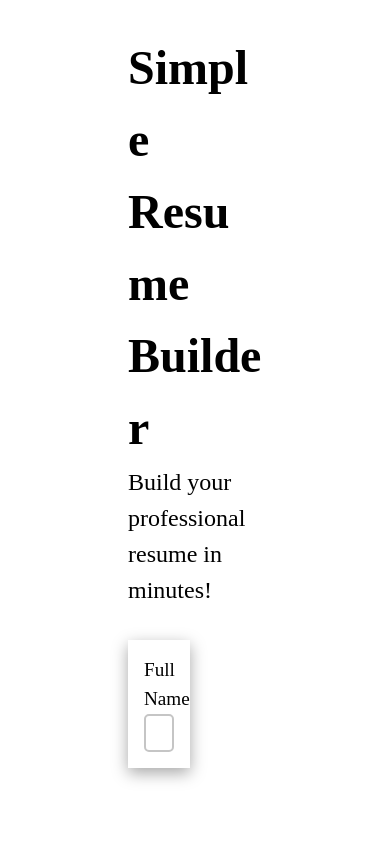
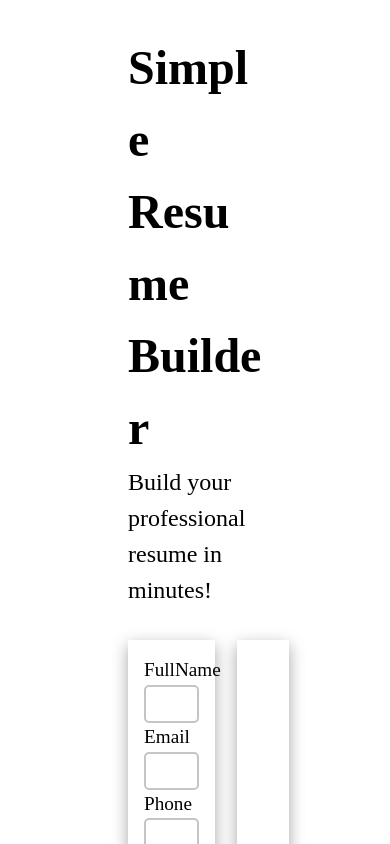
Before and after one commit to Basher113/cv-builder, a React (Vite) app: page / in a window 390 px wide. Shown: the top 844 px of the page. Built offline with nearby package versions, Linux system fonts and the light colour scheme.

Commit message:
Add form fields for email, phone, loc, and summary

```diff
--- a/src/components/cv-container/CvContainer.jsx
+++ b/src/components/cv-container/CvContainer.jsx
@@ -6,6 +6,10 @@ import "./cv-container.css";
 
 const defaultFormField = {
   fullName: "",
+  email: "",
+  phone: "",
+  location: "",
+  summary: "",
 }
 
 const CvContainer = () => {
@@ -18,8 +22,13 @@ const CvContainer = () => {
 
   return (
     <div className="cv-container">
-      <Form onChange={changeHandler}/>
-      <CV fullName={formField.fullName}/>
+      <Form formField={formField} onChange={changeHandler}/>
+      <CV fullName={formField.fullName}
+        email={formField.email}
+        phone={formField.phone}
+        location={formField.location}
+        summary={formField.summary}
+      />
     </div>
   )
 }
--- a/src/components/cv-container/cv-container.css
+++ b/src/components/cv-container/cv-container.css
@@ -2,5 +2,4 @@
   display: grid;
   grid-template-columns: 1fr 1fr;
   margin-top: 2em;
-
 }
--- a/src/components/cv/CV.jsx
+++ b/src/components/cv/CV.jsx
@@ -1,7 +1,15 @@
-
-const CV = ({fullName}) => {
+import "./cv-paper.css"
+const CV = ({fullName, email, phone, location, summary}) => {
   return (
-    <div>{fullName}</div>
+    <div className="cv-paper-container">
+      <h2 className="full-name">{fullName}</h2>
+      <div className="contacts">
+        <div className="email">{email} {email && " | "}</div>
+        <div className="phone">{phone} {phone && " | "}</div>
+        <div className="location">{location}</div>
+      </div>
+      <div className="summary">{summary}</div>
+    </div>
   )
 }
 
--- /dev/null
+++ b/src/components/cv/cv-paper.css
@@ -0,0 +1,14 @@
+.cv-paper-container {
+  padding: 1em;
+  box-shadow: var(--shadow);
+
+}
+
+.full-name {
+  text-transform: capitalize;
+}
+
+.contacts {
+  display: flex;
+  gap: 10px;
+}
--- a/src/components/form-input/form-input.css
+++ b/src/components/form-input/form-input.css
@@ -1,6 +1,7 @@
 label {
   display: block;
   font-size: 1.2rem;
+  text-transform: capitalize;
 }
 
 input {
--- a/src/components/form/Form.jsx
+++ b/src/components/form/Form.jsx
@@ -1,11 +1,13 @@
 import FormInput from '../form-input/FormInput';
 import "./form.css"
 
-const Form = ({onChange}) => {
-
+const Form = ({formField, onChange}) => {
+  const formFieldKeys = Object.keys(formField);
   return (
     <form>
-      <FormInput type="text" label="Full Name" name="fullName" onChangeHandler={onChange}/>
+      {formField && formFieldKeys.map(field => (
+        <FormInput key={field} type="text" label={field} name={field} onChangeHandler={onChange}/>
+      ))}
     </form>
   )
 }
```
